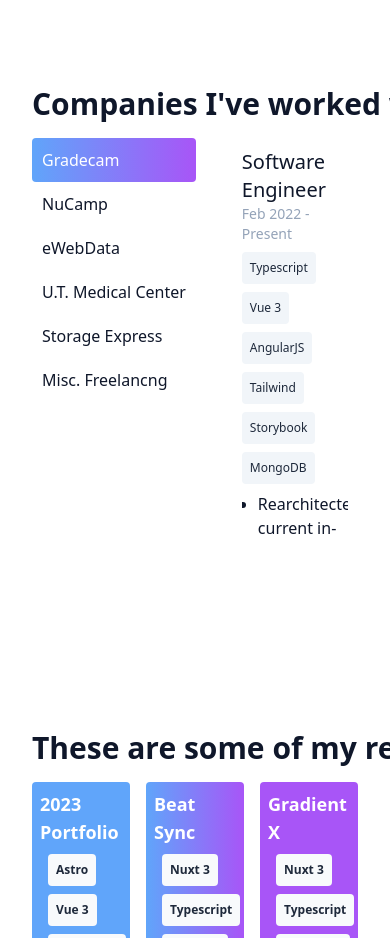
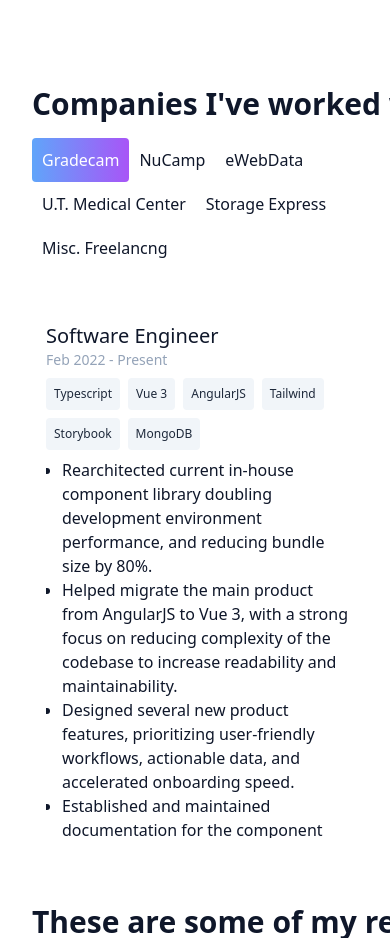
Before and after one commit to Justin-Arnold/Portfolio-2023, an Astro site: page / in a window 390 px wide. Shown: the part 2040-2978 px from the top of the page. Built offline with nearby package versions, Linux system fonts and the light colour scheme; Astro itself is replaced by a stand-in of ours; animation ran at ten frames a second.

Commit message:
added basic mobile responsiveness to mobile for past work

```diff
--- a/src/components/HomePageSections/PastWork.astro
+++ b/src/components/HomePageSections/PastWork.astro
@@ -48,8 +48,8 @@
         <div class="bg-gradient-to-r from-blue-400 to-purple-500 h-[1px] rounded grow w-full"></div>
     </div>
     <span class=" flex flex-col mb-48">
-        <div class="flex gap-8">
-            <div class="tab-buttons flex flex-col w-fit shrink-0">
+        <div class="flex gap-8 flex-col sm:flex-row">
+            <div class="tab-buttons flex sm:flex-col w-fit shrink-0 flex-wrap">
                 <div data-tab-1-button class="tab-button active">Gradecam</div>
                 <div data-tab-2-button class="tab-button">NuCamp</div>
                 <div data-tab-3-button class="tab-button">eWebData</div>
@@ -57,7 +57,7 @@
                 <div data-tab-5-button class="tab-button">Storage Express</div>
                 <div data-tab-6-button class="tab-button">Misc. Freelancng</div>
             </div>
-            <div class="tab-contents h-[400px] overflow-y-hidden pl-1">
+            <div class="tab-contents h-[400px] sm:overflow-y-hidden pl-1">
                 <div data-tab-1-content class="tab-content visible">
                     <h4 class="text-xl">Software Engineer</h4>
                     <p class="text-slate-400 text-sm">Feb 2022 - Present</p>
```
